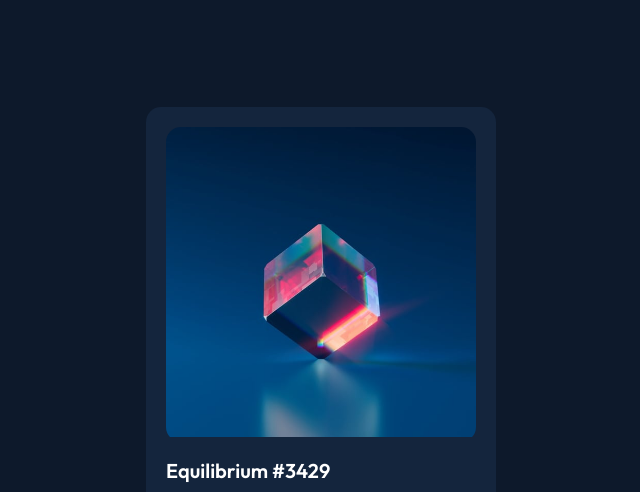
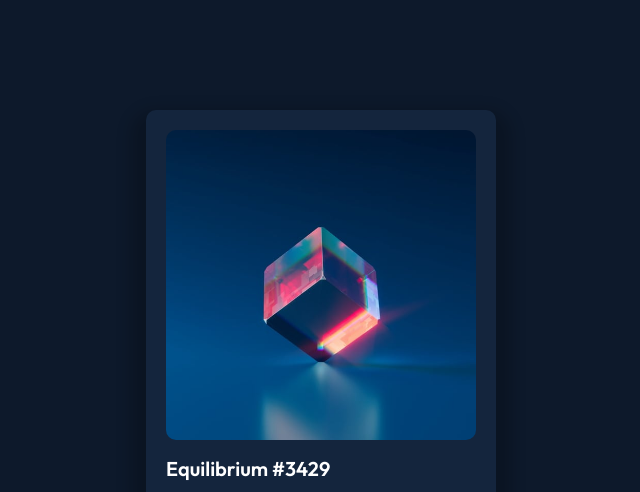
Before and after one commit to binayab99/nft-preview-card-component-main, a plain HTML site: page index.html in a window 1280 px wide. Shown: the top 492 px of the page, 319-959 px from the left. Drawn offline with Linux system fonts and the light colour scheme.

Commit message:
landmark accessibility update 1.0

```diff
--- a/index.html
+++ b/index.html
@@ -32,9 +32,9 @@
     </style>
   </head>
   <body>
-    <div class="card-container rounded-corners">
+    <main class="card-container rounded-corners box-shadow">
       <div class="image rounded-corners">
-        <a href="#"><img src="/images/image-equilibrium.jpg" alt="" /></a>
+        <img src="/images/image-equilibrium.jpg" alt="Equilibrium-image" />
       </div>
 
       <h1><a href="#">Equilibrium #3429</a></h1>
@@ -49,13 +49,13 @@
         <div class="avatar"><img src="/images/image-avatar.png" alt="" /></div>
         <span>Creation of <a href="#">Jules Wyvern</a></span>
       </div>
-    </div>
+    </main>
 
-    <div class="attribution">
+    <footer class="attribution">
       Challenge by
       <a href="https://www.frontendmentor.io?ref=challenge" target="_blank"
         >Frontend Mentor</a
       >. Coded by <a href="#">Binaya Bajracharya</a>.
-    </div>
+    </footer>
   </body>
 </html>
--- a/style.css
+++ b/style.css
@@ -38,6 +38,7 @@ a {
   display: inline-block;
   text-decoration: none;
   color: var(--white);
+  transition: all 0.5s ease-in-out;
 }
 
 a:hover {
@@ -51,8 +52,12 @@ img {
 }
 
 .rounded-corners {
-  border-radius: 15px;
+  border-radius: 10px;
   overflow: hidden;
+}
+
+.box-shadow {
+  box-shadow: 0px 15px 15px 15px hsla(0, 0%, 0%, 0.2);
 }
 
 .mb-1 {
@@ -80,6 +85,7 @@ img {
   height: 100%;
   inset: 0;
   z-index: 90;
+  transition: all 0.5s ease-in-out;
 }
 
 .image:hover::before {
@@ -95,10 +101,13 @@ img {
   inset: 0;
   z-index: 999;
   cursor: pointer;
+  background: no-repeat center center / auto url("/images/icon-view.svg");
+  opacity: 0;
+  transition: all 0.5s ease-in-out;
 }
 
 .image:hover::after {
-  background: no-repeat center center / auto url("/images/icon-view.svg");
+  opacity: 1;
 }
 
 h1 {
```
